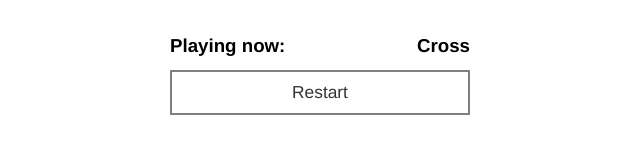
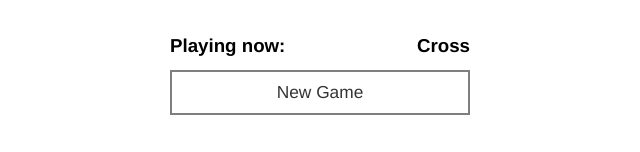
Before and after one commit to tsivinsky/tic-tac-toe, a plain HTML site: page index.html in a window 1280 px wide. Shown: the part 645-797 px from the top of the page, 320-960 px from the left. Drawn offline with Linux system fonts and the light colour scheme.

Commit message:
Change Restart sign to New Game

```diff
--- a/index.html
+++ b/index.html
@@ -27,7 +27,7 @@
             <h3>Playing now:</h3>
             <h3>Cross</h3>
           </div>
-          <button class="btn-restart">Restart</button>
+          <button class="btn-restart">New Game</button>
         </div>
       </div>
       <div class="winner-message"></div>
```
